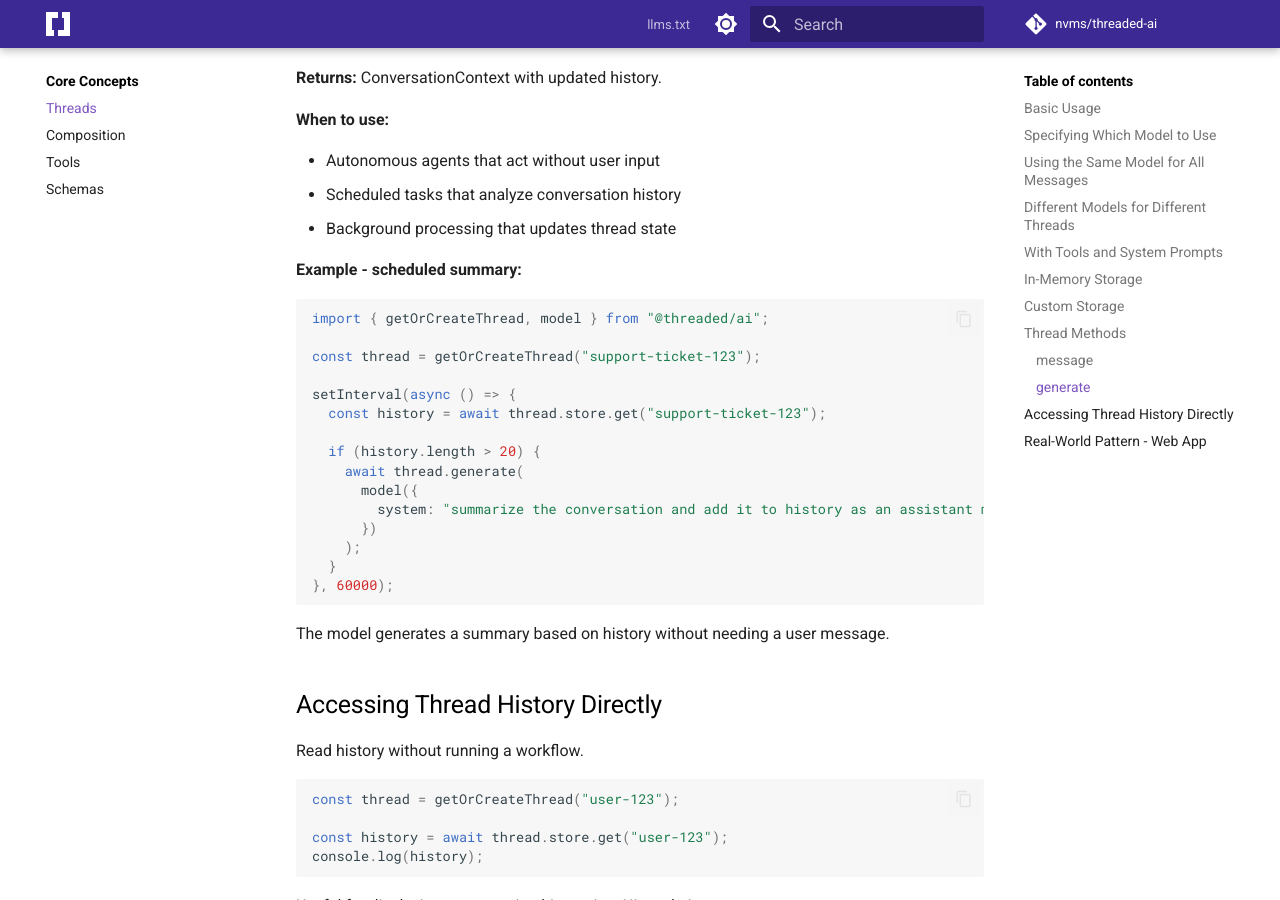
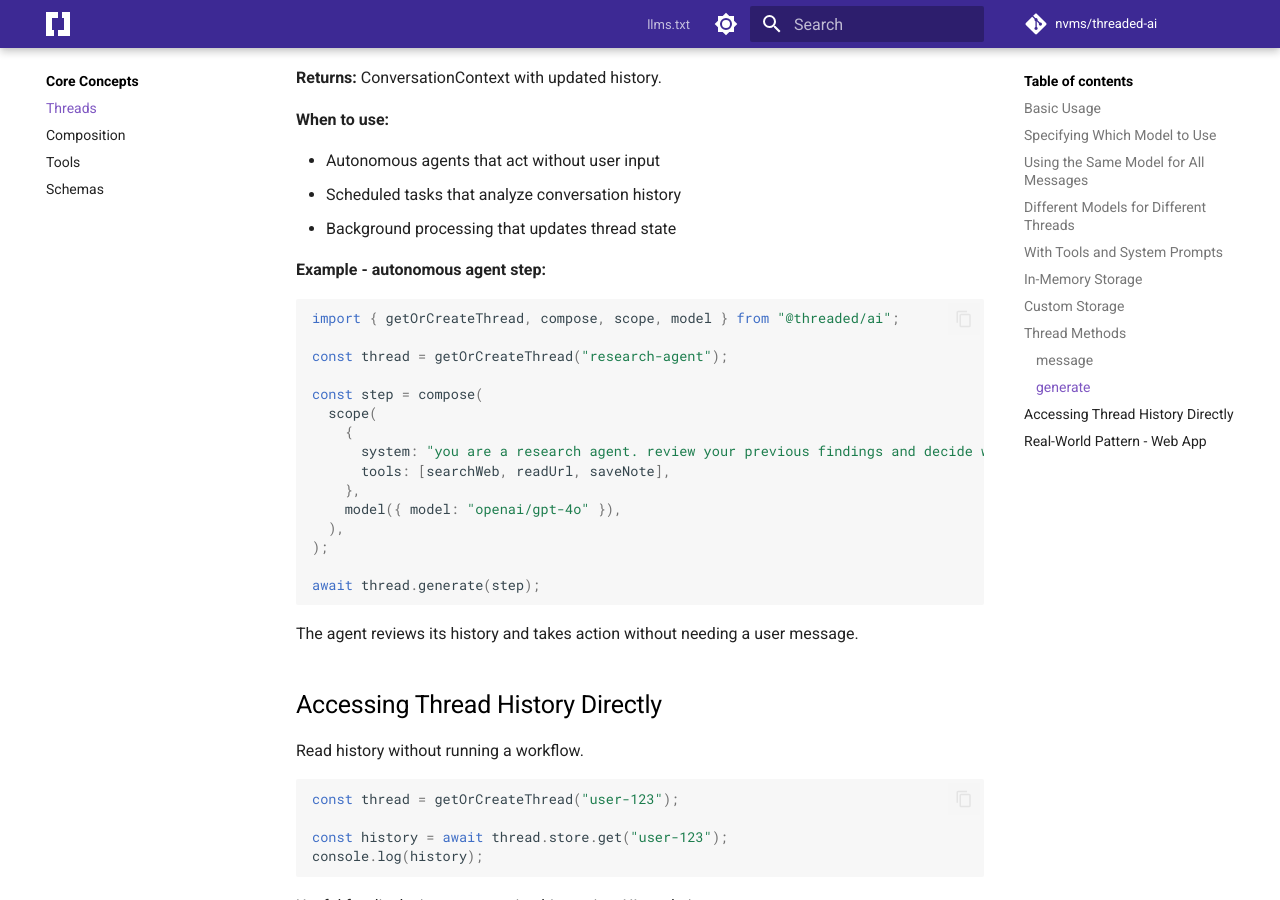
Before and after one commit to nvms/threaded, an MkDocs documentation site: the page built from docs/docs/concepts/threads.md, in a window 1280 px wide and 900 px high, scrolled down 5005 px. Built offline with MkDocs 1.6.1 and Material for MkDocs 9.7.7, drawn with Linux system fonts in a browser that asks for light colours; comment, search, counter and statistics services are not loaded.

Commit message:
clean up bad examples in docs

````diff
--- a/docs/docs/concepts/threads.md
+++ b/docs/docs/concepts/threads.md
@@ -232,26 +232,26 @@ const result = await thread.generate(workflow);
 - Scheduled tasks that analyze conversation history
 - Background processing that updates thread state
 
-**Example - scheduled summary:**
+**Example - autonomous agent step:**
 ```typescript
-import { getOrCreateThread, model } from "@threaded/ai";
+import { getOrCreateThread, compose, scope, model } from "@threaded/ai";
 
-const thread = getOrCreateThread("support-ticket-123");
+const thread = getOrCreateThread("research-agent");
 
-setInterval(async () => {
-  const history = await thread.store.get("support-ticket-123");
+const step = compose(
+  scope(
+    {
+      system: "you are a research agent. review your previous findings and decide what to investigate next.",
+      tools: [searchWeb, readUrl, saveNote],
+    },
+    model({ model: "openai/gpt-4o" }),
+  ),
+);
 
-  if (history.length > 20) {
-    await thread.generate(
-      model({
-        system: "summarize the conversation and add it to history as an assistant message",
-      })
-    );
-  }
-}, 60000);
+await thread.generate(step);
 ```
 
-The model generates a summary based on history without needing a user message.
+The agent reviews its history and takes action without needing a user message.
 
 ## Accessing Thread History Directly
 
````
Also changed, not shown: docs/docs/advanced/approval.md (+0 -35 lines), docs/docs/advanced/image-generation.md (+1 -0 lines).
